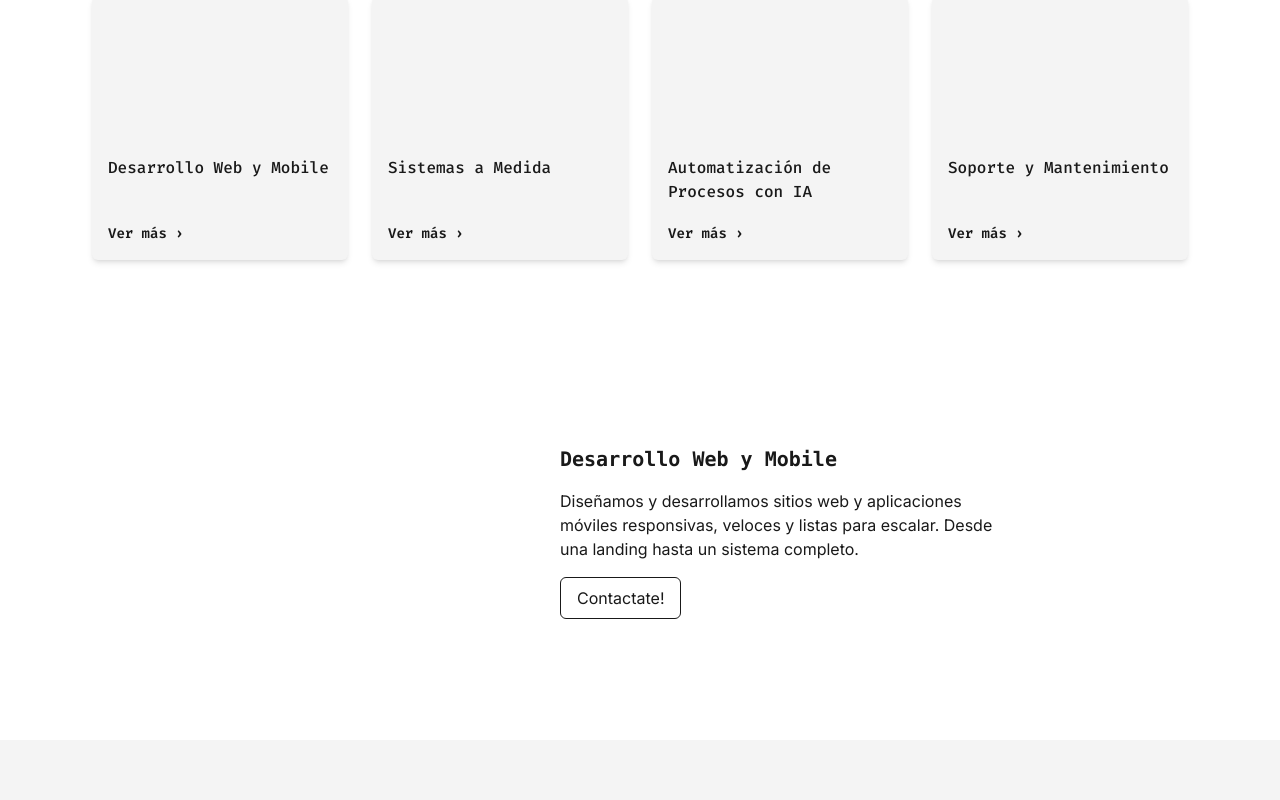
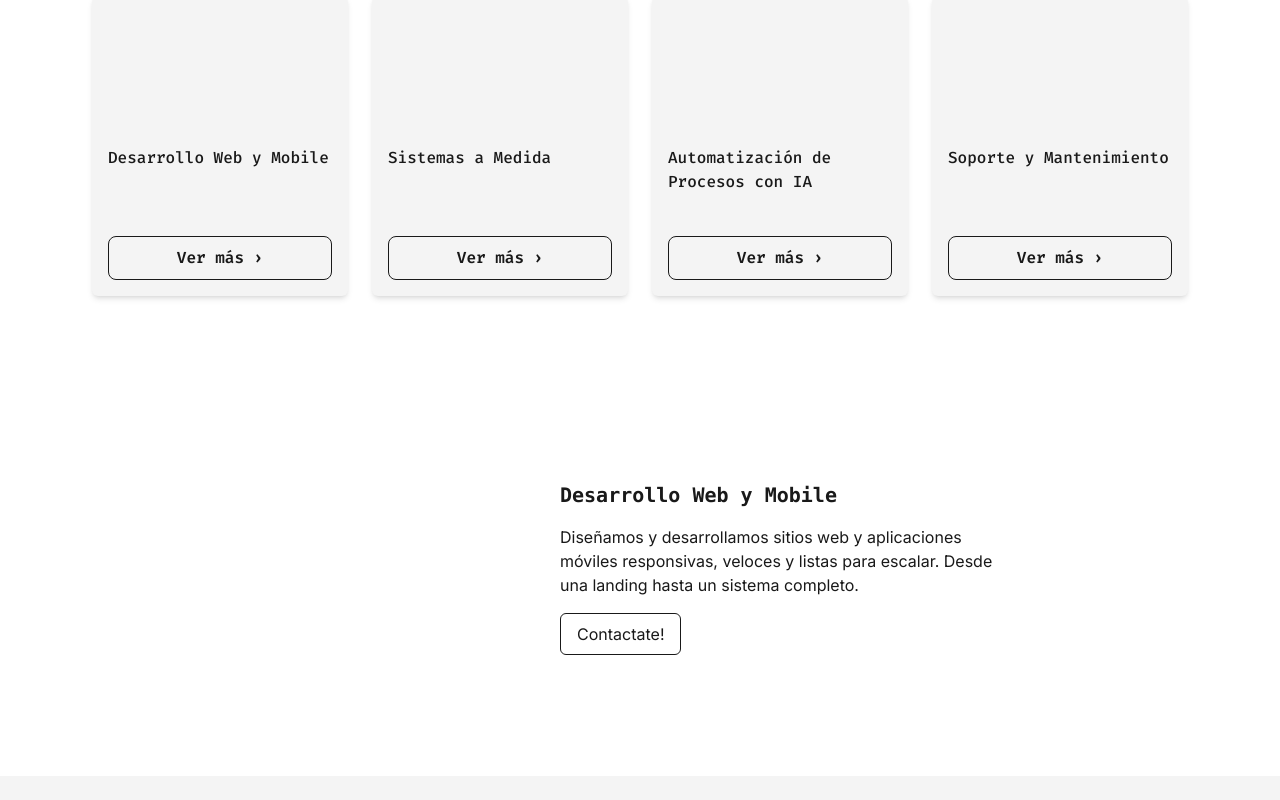
Before and after one commit to LataroCaballero/AndesCode, a React (Vite) app: page /servicios in a window 1280 px wide. Shown: the part 300-1100 px from the top of the page. Built offline with nearby package versions, Linux system fonts and the light colour scheme.

Commit message:
⚒️ Build arreglado

```diff
--- a/src/pages/contacto.tsx
+++ b/src/pages/contacto.tsx
@@ -1,4 +1,3 @@
-import React from "react";
 import Header from "../components/Header.tsx";
 import Footer from "../components/Footer.tsx";
 import ContactForm from "../sections/ContactForm.tsx";
--- a/src/pages/home.tsx
+++ b/src/pages/home.tsx
@@ -1,4 +1,3 @@
-import React from "react";
 import Header from "../components/Header";
 import Hero from "../sections/Hero";
 import Footer from "../components/Footer";
--- a/src/sections/ServiciosHero.tsx
+++ b/src/sections/ServiciosHero.tsx
@@ -54,35 +54,39 @@ const Servicios = () => {
         {servicios.map((servicio, index) => (
           <div
             key={index}
-            className="w-64 rounded-md overflow-hidden shadow-md bg-[#f4f4f4] dark:bg-[#2A2A2A]"
+            className="w-64 h-[300px] flex flex-col rounded-md overflow-hidden shadow-md bg-[#f4f4f4] dark:bg-[#2A2A2A]"
           >
             <div className="h-36 bg-ink flex items-center justify-center">
               <div className="w-12 h-12 rounded-md" />
             </div>
-            <div className="grid grid-cols-1 content-between h-30 p-4">
+            <div className="flex flex-col justify-between h-44 p-4">
               <h2 className="text-md fira-code-medium mb-2">
                 {servicio.titulo}
               </h2>
-              <Link
+              <button
                 onClick={() => scrollTo(servicio.id)}
-                className="text-sm fira-code-semibold hover:underline dark:text-white"
+                className="text-sm fira-code-semibold dark:text-white"
               >
                 Ver más ›
-              </Link>
+              </button>
             </div>
           </div>
         ))}
       </section>
 
       {/* Secciones ampliadas */}
-        {servicios.map((servicio, index) => (
-        <section
-            key={index}
-            ref={(el) => (refs.current[servicio.id] = el)}
-            className={`flex flex-col md:flex-row ${
+      {servicios.map((servicio, index) => (
+        <div
+          key={index}
+          ref={(el: HTMLDivElement | null) => {
+            if (el) {
+              refs.current[servicio.id] = el;
+            }
+          }}
+          className={`flex flex-col md:flex-row ${
             index % 2 !== 0 ? 'md:flex-row-reverse' : ''
-            } ${index % 2 === 0 ? 'bg-white dark:bg-[#191919]' : 'bg-[#f4f4f4] dark:bg-[#2A2A2A]'}
-            text-ink items-center justify-center py-20 px-6 gap-8`}
+          } ${index % 2 === 0 ? 'bg-white dark:bg-[#191919]' : 'bg-[#f4f4f4] dark:bg-[#2A2A2A]'}
+          text-ink items-center justify-center py-20 px-6 gap-8`}
         >
             {/* Imagen placeholder */}
             <div className="w-64 h-64 bg-ink rounded-md" />
@@ -93,7 +97,7 @@ const Servicios = () => {
             <p className="mb-4 dark:text-white">{servicio.descripcion}</p>
             <Link
               to="/contacto"
-              className={`inline-block px-4 py-2 border border-ink rounded-md transition hover:scale-105 transform transition-transform duration-200 ease-in-out
+              className={`inline-block px-4 py-2 border border-ink rounded-md  hover:scale-105 transform transition-transform duration-200 ease-in-out
  ${
                 index % 2 === 0 ? 'bg-white dark:bg-[#2A2A2A]' : 'bg-[#f4f4f4] dark:bg-[#191919]'
                }dark:text-white`}
@@ -102,7 +106,7 @@ const Servicios = () => {
               </Link>
 
             </div>
-        </section>
+        </div>
         ))}
     </main>
   );
```
